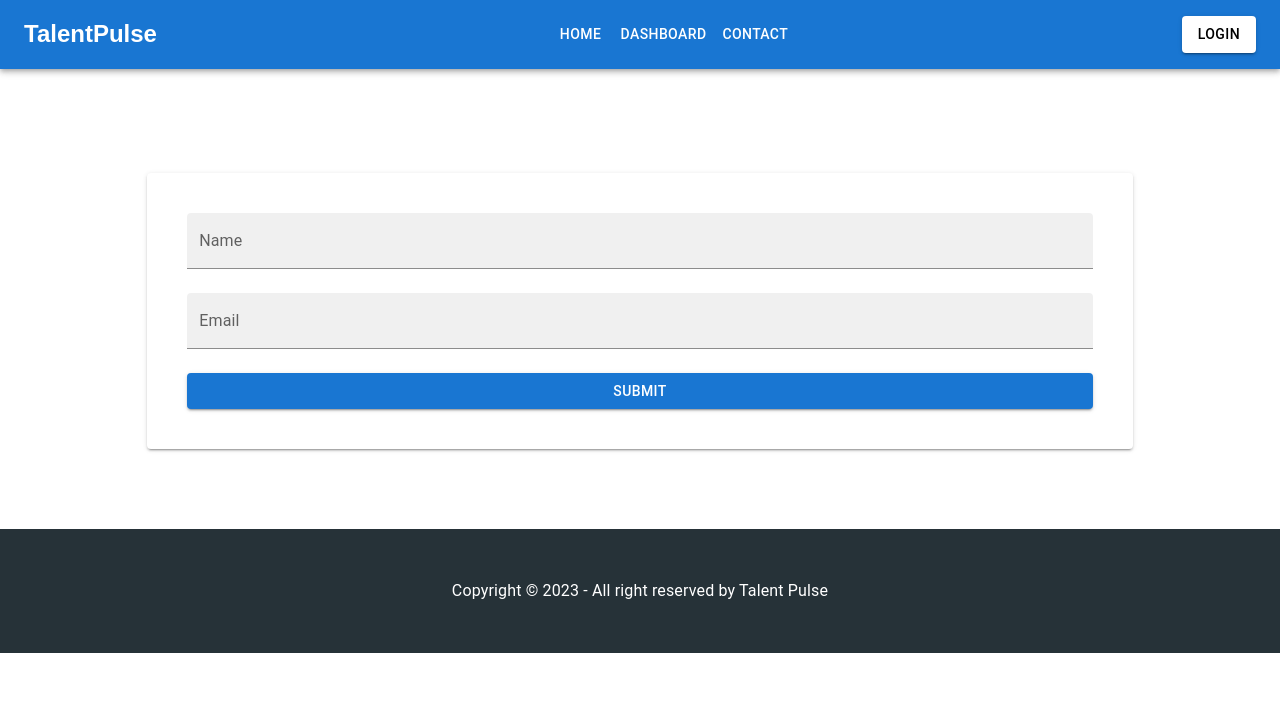
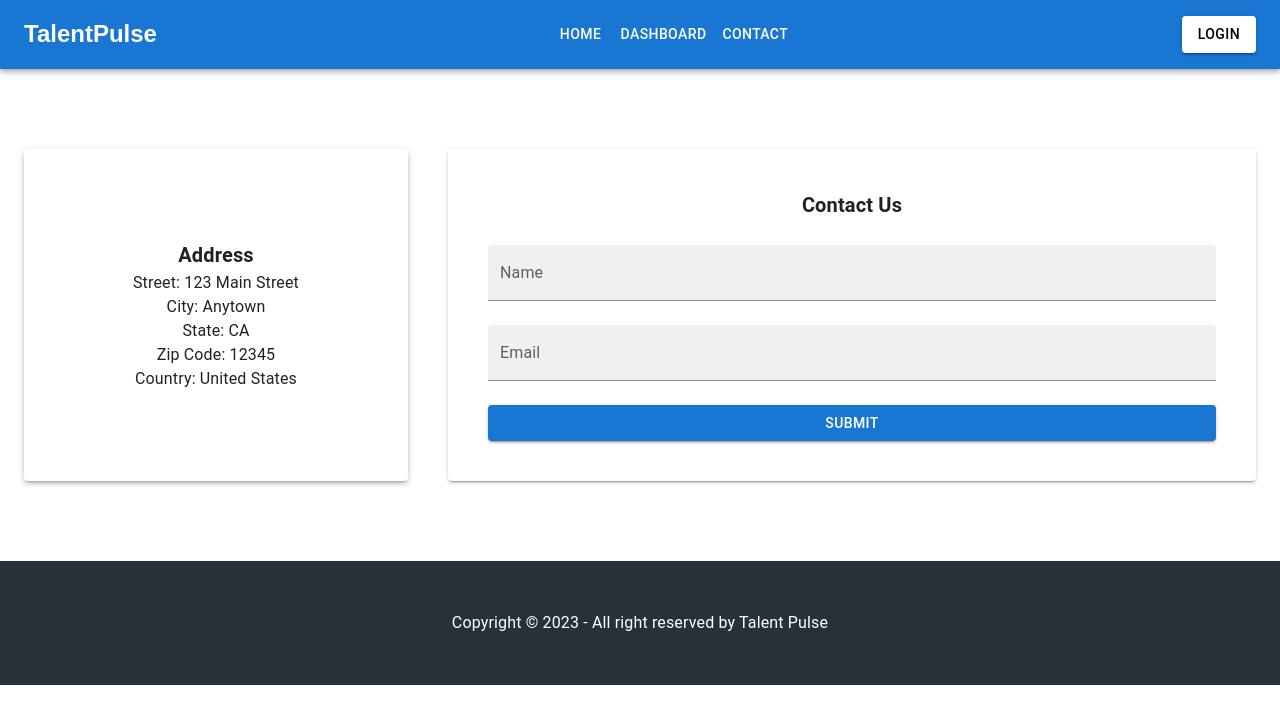
Before and after one commit to Nazmul1582/employee-management-client, a React (Vite) app: page /contact in a window 1280 px wide. Shown: the top 724 px of the page. Built offline with nearby package versions, Linux system fonts and the light colour scheme; no server answers; what react-swipeable-views-utils would draw is missing.

Commit message:
added a address in contact page

```diff
--- a/src/pages/Contact/Contact.jsx
+++ b/src/pages/Contact/Contact.jsx
@@ -1,12 +1,60 @@
-import { Button, Container, Grid, Paper, TextField } from "@mui/material";
+import {
+  Box,
+  Button,
+  Container,
+  Grid,
+  Paper,
+  TextField,
+  Typography,
+} from "@mui/material";
 
 const Contact = () => {
+  const address = {
+    street: "123 Main Street",
+    city: "Anytown",
+    state: "CA",
+    zipCode: "12345",
+    country: "United States",
+  };
+
   return (
     <Container maxWidth="xl" sx={{ py: "80px" }}>
-      <Grid container spacing={3}>
-        <Grid item xs={12}></Grid>
-        <Grid item xs={12}>
-          <Paper component="form" elevation={2} sx={{padding: 5, display: "flex", flexDirection: "column", gap: 3, width: "80%", mx: "auto"}}>
+      <Grid container spacing={5}>
+        <Grid item xs={12} md={6} lg={4}>
+          <Paper
+            elevation={3}
+            style={{
+              padding: 5,
+              textAlign: "center",
+              display: "grid",
+              justifyContent: "center",
+              alignItems: "center",
+              height: "100%",
+            }}
+          >
+            <Box>
+              <Typography variant="h6" fontWeight={600}>Address</Typography>
+              <Typography>Street: {address.street}</Typography>
+              <Typography>City: {address.city}</Typography>
+              <Typography>State: {address.state}</Typography>
+              <Typography>Zip Code: {address.zipCode}</Typography>
+              <Typography>Country: {address.country}</Typography>
+            </Box>
+          </Paper>
+        </Grid>
+        <Grid item xs={12} md={6} lg={8}>
+          <Paper
+            component="form"
+            elevation={2}
+            sx={{
+              padding: 5,
+              display: "flex",
+              flexDirection: "column",
+              gap: 3,
+              mx: "auto",
+            }}
+          >
+            <Typography variant="h6" fontWeight={600} textAlign="center">Contact Us</Typography>
             <TextField id="outlined-basic" label="Name" variant="filled" />
             <TextField id="outlined-basic" label="Email" variant="filled" />
             <Button variant="contained">Submit</Button>
```
